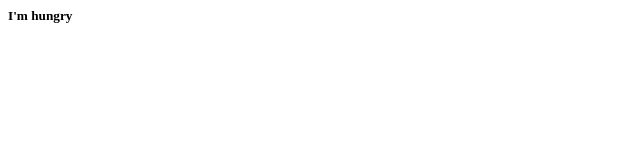
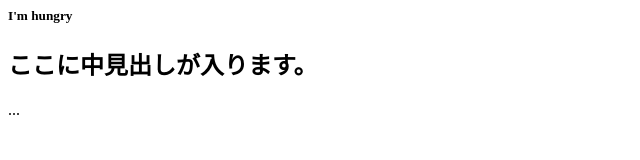
Before and after one commit to BBB365/test, a plain HTML site: page index.html in a window 1280 px wide. Shown: the whole page, without its empty margins (0-640 px from the left). Drawn offline with Linux system fonts and the light colour scheme.

Commit message:
Update index.html

```diff
--- a/index.html
+++ b/index.html
@@ -1,3 +1,4 @@
 <main>
 <h5>I'm hungry</h5>
 </main>
+<H2>ここに中見出しが入ります。</H2>...
```
